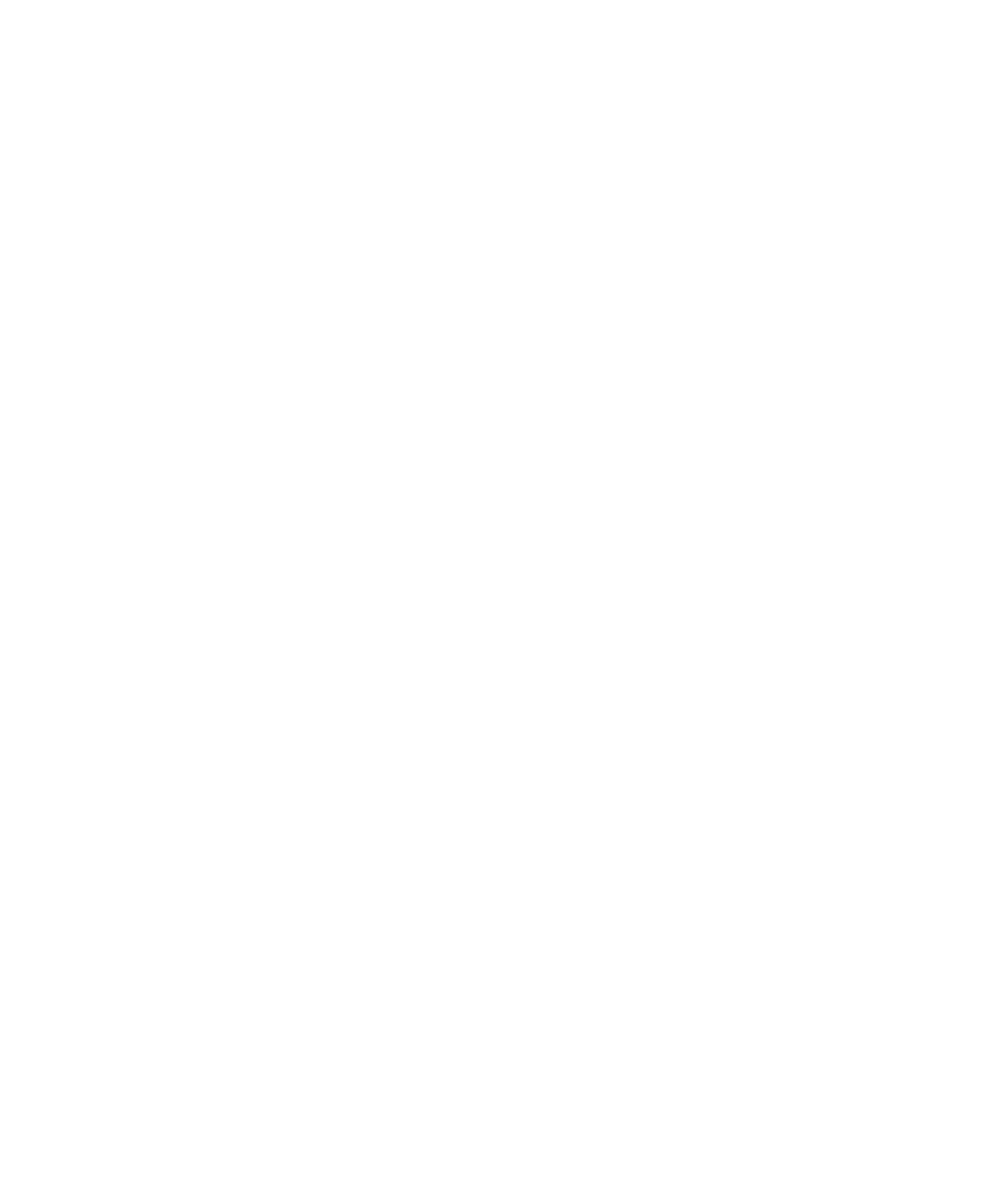
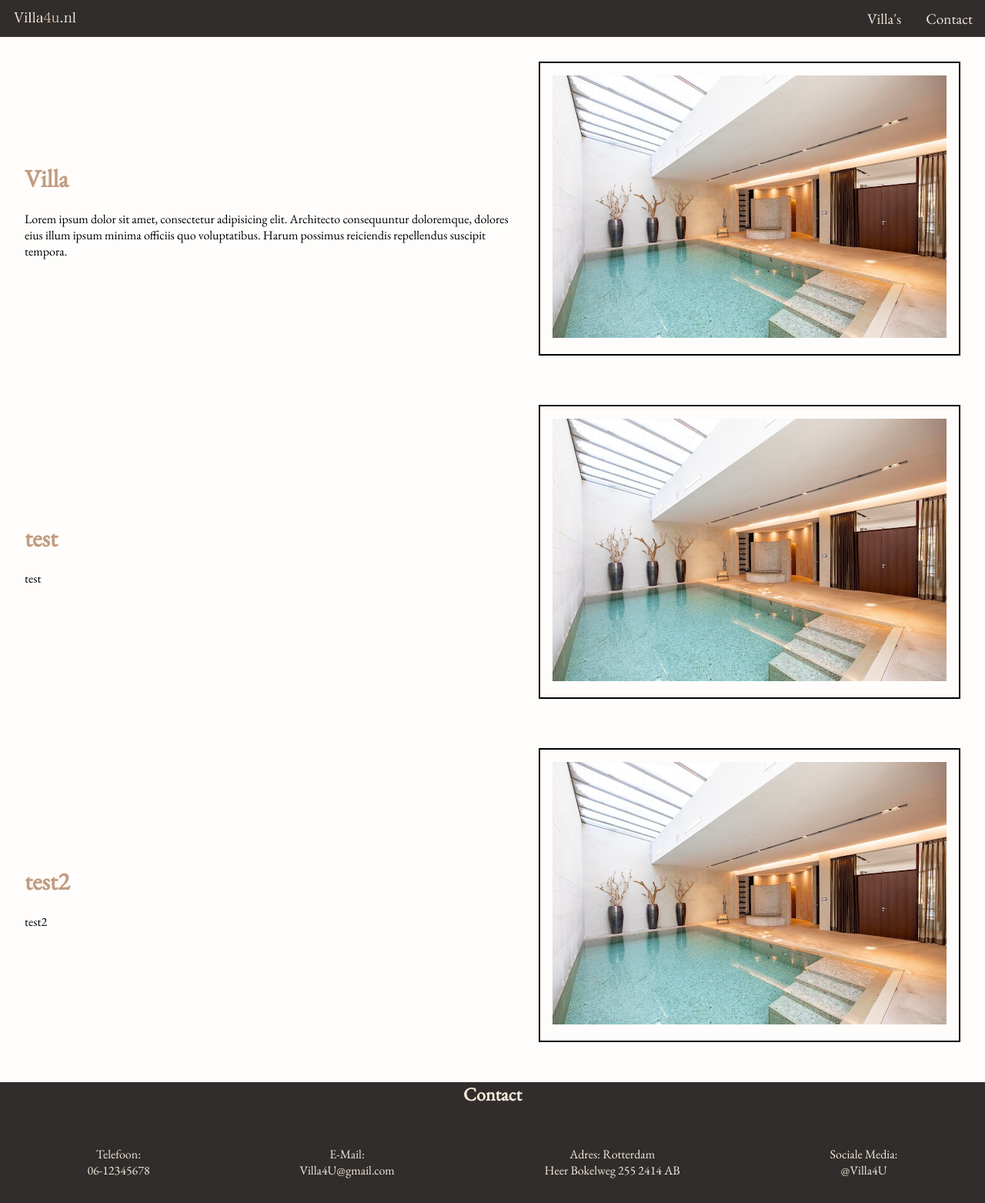
Before and after one commit to iranathan/Villa4u.nl, a PHP site: page /villalist.php in a window 1280 px wide. Before the commit the page is empty. Shown: the whole page at 77% size. Before the commit the page ends 800 px from the top, so only its background shows below. Run offline with PHP 8.4, Linux system fonts and the light colour scheme; data comes from the database, SQL or seed files in the repository; both versions use the stored data as it was after the commit.

Commit message:
villa list

```diff
--- a/css/index.css
+++ b/css/headerfooter.css
@@ -1,6 +1,10 @@
+@import url('https://fonts.googleapis.com/css2?family=EB+Garamond&display=swap');
+
 body {
     margin: 0;
     min-height: 100vh;
+    font-family: 'EB Garamond', serif;
+    background-color: #fffdfb;
 }
 
 /* header start */
@@ -24,18 +28,29 @@ nav {
     gap: 2rem;
     font-size: 1.2rem;
 }
+
 /* header end */
 
-/* main start*/
-main {
-    display: grid;
-    grid-template-columns: 1fr 1fr;
-}
-/* main end*/
 
 /* footer start */
 footer {
-    height: 4rem;
     background-color: #302d2c;
+    text-align: center;
+}
+
+#footer-info {
+    display: flex;
+    align-items: center;
+    justify-content: space-around;
+    flex-wrap: wrap;
+    padding: 1rem;
+}
+
+footer h2 {
+    color: #f4e8da;
+}
+
+#footer-info p {
+    color: #f4e8da;
 }
 /* footer end*/
--- /dev/null
+++ b/css/villalist.css
@@ -0,0 +1,20 @@
+.villa {
+    display: flex;
+    justify-content: space-between;
+    align-items: center;
+    padding: 2rem;
+}
+
+.villa-title h1 {
+    display: block;
+    color: #c19c81;
+}
+
+.villa-title p {
+    padding-right: 2rem;
+}
+
+.villa-thumbnail {
+    border: 2px solid black;
+    padding: 1rem;
+}
--- a/index.html
+++ b/index.html
@@ -4,7 +4,7 @@
     <meta charset="UTF-8">
     <meta http-equiv="X-UA-Compatible" content="IE=edge">
     <meta name="viewport" content="width=device-width, initial-scale=1.0">
-    <link href="css/index.css" rel="stylesheet">
+    <link href="css/headerfooter.css" rel="stylesheet">
     <link rel="shortcut icon" href="logo.png" type="image/x-icon">
     <title>Villa4u</title>
 </head>
--- a/villalist.php
+++ b/villalist.php
@@ -3,4 +3,10 @@
 $db = new SQLite3("villa.sqlite");
 
 // get first 10 villas
-$villas = $db->querySingle("SELECT * FROM villa LIMIT 10;");
+$villas = $db->query("SELECT * FROM villa LIMIT 10;");
+
+if(isset($villas)) {
+    require("villalist.view.php");
+} else {
+    echo "No villas";
+}
--- a/villalist.view.php
+++ b/villalist.view.php
@@ -5,9 +5,52 @@
     <meta name="viewport"
           content="width=device-width, user-scalable=no, initial-scale=1.0, maximum-scale=1.0, minimum-scale=1.0">
     <meta http-equiv="X-UA-Compatible" content="ie=edge">
-    <title>Document</title>
+    <link rel="stylesheet" href="./css/headerfooter.css">
+    <link rel="stylesheet" href="./css/villalist.css">
+    <title>Villa4u</title>
 </head>
 <body>
-
+    <header>
+        <img src="image/lightlogosmall.png">
+        <nav>
+            <a>Villa's</a>
+            <a>Contact</a>
+        </nav>
+    </header>
+    <main>
+        <div id="villas">
+            <div class="villa">
+                <div class="villa-title">
+                    <h1>Villa</h1>
+                    <p>Lorem ipsum dolor sit amet, consectetur adipisicing elit. Architecto consequuntur doloremque, dolores eius illum ipsum minima officiis quo voluptatibus. Harum possimus reiciendis repellendus suscipit tempora.</p>
+                </div>
+                <div class="villa-thumbnail">
+                    <img src="image/unnamed.png" alt="villa">
+                </div>
+            </div>
+        </div>
+        <?php while($res = $villas->fetchArray()) { ?>
+            <div id="villas">
+                <div class="villa">
+                    <div class="villa-title">
+                        <h1><?= $res['name'] ?></h1>
+                        <p><?= $res['description'] ?></p>
+                    </div>
+                    <div class="villa-thumbnail">
+                        <img src="image/unnamed.png" alt="villa">
+                    </div>
+                </div>
+            </div>
+        <?php } ?>
+    </main>
+    <footer>
+        <h2>Contact</h2>
+        <div id="footer-info">
+            <p>Telefoon: <br>06-12345678</p>
+            <p>E-Mail: <br>Villa4U@gmail.com</p>
+            <p>Adres: Rotterdam  <br>Heer Bokelweg 255 2414 AB </p>
+            <p>Sociale Media: <br>@Villa4U</p>
+        </div>
+    </footer>
 </body>
 </html>
```
Also changed, not shown: image/unnamed.png (added), villa.sqlite (added).
